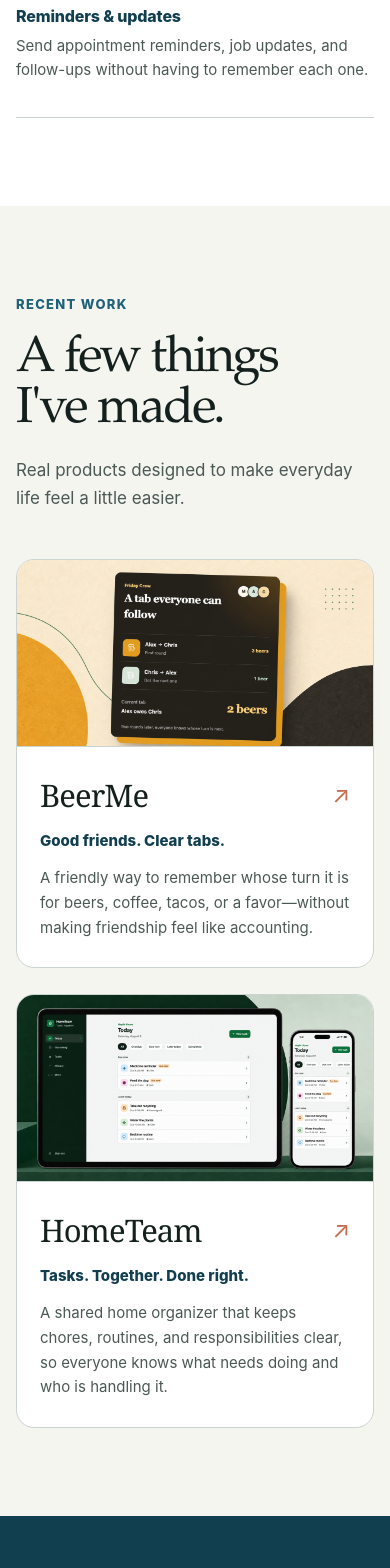
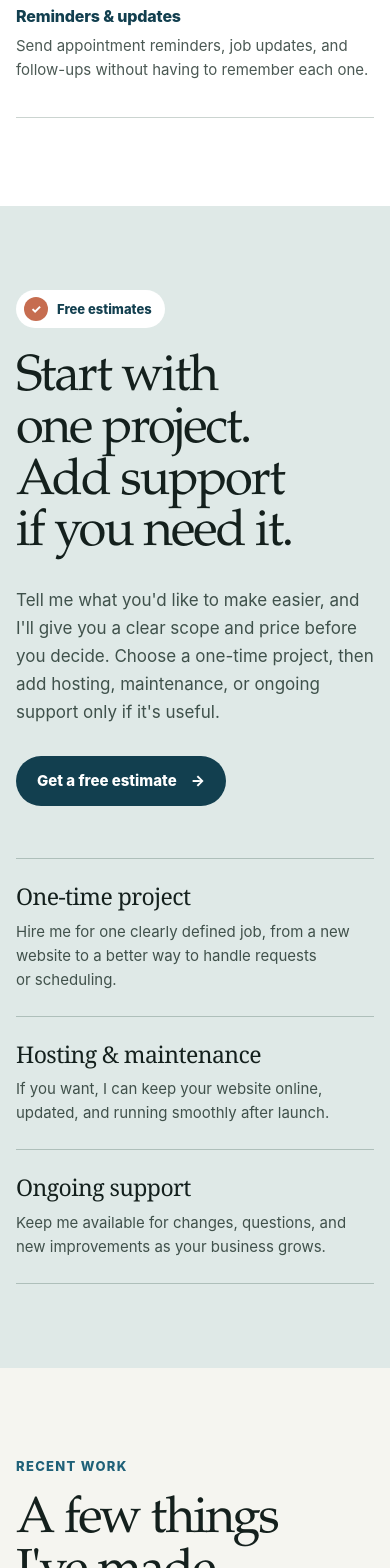
Before and after one commit to christopherrbrown3/christopherbrown.ai, a Next.js app: page / in a window 390 px wide. Shown: the part 3327-4895 px from the top of the page. Built offline with nearby package versions, Linux system fonts and the light colour scheme.

Commit message:
Add pricing and social sharing preview

```diff
--- a/app/globals.css
+++ b/app/globals.css
@@ -235,6 +235,17 @@ summary, a { -webkit-tap-highlight-color: transparent; }
 .service-items h4 { margin-bottom: 8px; color: var(--navy); font-size: 16px; font-weight: 800; letter-spacing: -.01em; line-height: 1.3; }
 .service-items p { margin: 0; color: var(--muted); font-size: 15px; line-height: 1.6; }
 
+.pricing-section { padding-block: clamp(84px, 9vw, 124px); background: var(--mist); }
+.pricing-layout { display: grid; grid-template-columns: .93fr 1.07fr; gap: clamp(64px, 9vw, 122px); align-items: start; }
+.pricing-intro h2 { max-width: 610px; margin-bottom: 26px; font-size: clamp(3.1rem, 5.2vw, 4.8rem); }
+.pricing-intro > p:not(.pricing-badge) { max-width: 590px; margin-bottom: 30px; color: #3f514b; font-size: 17px; }
+.pricing-badge { width: fit-content; display: inline-flex; align-items: center; gap: 9px; margin-bottom: 25px; padding: 7px 13px 7px 8px; border-radius: 999px; background: var(--white); color: var(--navy); font-size: 13px; font-weight: 820; }
+.pricing-badge span { width: 24px; height: 24px; display: grid; place-items: center; border-radius: 50%; background: var(--clay); color: var(--white); font-size: 12px; }
+.pricing-options { border-top: 1px solid #aebfba; }
+.pricing-options article { display: grid; grid-template-columns: minmax(150px, .58fr) 1fr; gap: 28px; padding: 29px 0 31px; border-bottom: 1px solid #aebfba; }
+.pricing-options h3 { margin: 0; color: var(--ink); font-family: "Iowan Old Style", Georgia, serif; font-size: clamp(23px, 2.2vw, 28px); font-weight: 400; letter-spacing: -.025em; line-height: 1.15; }
+.pricing-options p { margin: 2px 0 0; color: #40514b; font-size: 15px; line-height: 1.6; }
+
 .work-section { padding-block: clamp(88px, 10vw, 140px); background: var(--paper); }
 .work-heading { display: flex; align-items: end; justify-content: space-between; gap: 60px; margin-bottom: 52px; }
 .work-heading h2 { margin: 0; font-size: clamp(3.3rem, 5.8vw, 5.2rem); }
@@ -282,7 +293,7 @@ footer { padding-block: 55px 24px; background: var(--paper); }
 .footer-bottom a { min-height: 36px; display: inline-flex; align-items: flex-start; font-weight: 720; }
 
 @media (max-width: 920px) {
-  .hero-layout, .about-layout, .contact-layout { grid-template-columns: 1fr; }
+  .hero-layout, .pricing-layout, .about-layout, .contact-layout { grid-template-columns: 1fr; }
   .hero-copy { max-width: 760px; }
   .workday-graphic { width: min(620px, 100%); min-height: auto; transform: none; }
   .industry-layout { grid-template-columns: 1fr; gap: 18px; }
@@ -292,6 +303,9 @@ footer { padding-block: 55px 24px; background: var(--paper); }
   .service-group + .service-group { border-left: 0; }
   .service-group-heading { min-height: 0; padding: 27px 28px 27px 0; }
   .service-items { padding-left: 30px; border-left: 1px solid var(--line); }
+  .pricing-layout { gap: 52px; }
+  .pricing-intro { max-width: 720px; }
+  .pricing-options { max-width: 760px; }
   .about-copy { max-width: 680px; padding-top: 0; }
   .contact-copy { max-width: 640px; }
 }
@@ -317,6 +331,8 @@ footer { padding-block: 55px 24px; background: var(--paper); }
   .service-group { display: block; padding: 30px 0 10px; }
   .service-group-heading { padding: 0 0 25px; }
   .service-items { padding-left: 0; border-left: 0; }
+  .pricing-intro h2 { font-size: clamp(3rem, 13vw, 4.15rem); }
+  .pricing-options article { grid-template-columns: 1fr; gap: 8px; padding-block: 24px; }
   .portfolio-copy { padding: 23px 23px 27px; }
   .portfolio-copy h3 { font-size: 31px; }
   .about-layout { gap: 27px; }
--- a/app/layout.tsx
+++ b/app/layout.tsx
@@ -2,7 +2,10 @@ import type { Metadata } from "next";
 import "./globals.css";
 
 const title = "Websites & Business Tools for DMV Local Businesses | Christopher Brown";
-const description = "Websites, scheduling, customer follow-up, estimates, local SEO, and practical business tools for owner-run companies across Washington, DC, Maryland, and Northern Virginia.";
+const description = "Websites, scheduling, local SEO, and practical business tools for local companies across DC, Maryland, and Northern Virginia. Free estimates and flexible support.";
+const socialTitle = "Less busywork. More time for the work that pays.";
+const socialDescription = "Websites and practical tools for local businesses across DC, Maryland, and Northern Virginia. Free estimates, flexible hosting, and ongoing support.";
+const socialImage = "https://christopherbrown.ai/og-local-business-v2.png";
 
 export const metadata: Metadata = {
   metadataBase: new URL("https://christopherbrown.ai"),
@@ -12,19 +15,19 @@ export const metadata: Metadata = {
   robots: { index: true, follow: true },
   icons: { icon: "/favicon.svg", shortcut: "/favicon.svg" },
   openGraph: {
-    title,
-    description,
+    title: socialTitle,
+    description: socialDescription,
     url: "https://christopherbrown.ai",
     siteName: "christopherbrown.ai",
     locale: "en_US",
     type: "website",
-    images: [{ url: "/og-service-businesses.png", width: 1200, height: 630, alt: "Less busywork. More time for the work that pays." }],
+    images: [{ url: socialImage, secureUrl: socialImage, width: 1200, height: 630, type: "image/png", alt: "Less busywork. More time for the work that pays. Websites and practical tools for local businesses. Free estimates." }],
   },
   twitter: {
     card: "summary_large_image",
-    title,
-    description,
-    images: ["/og-service-businesses.png"],
+    title: socialTitle,
+    description: socialDescription,
+    images: [{ url: socialImage, width: 1200, height: 630, alt: "Less busywork. More time for the work that pays. Websites and practical tools for local businesses. Free estimates." }],
   },
 };
 
@@ -39,7 +42,7 @@ const organizationSchema = {
     { "@type": "AdministrativeArea", name: "Northern Virginia" },
     { "@type": "AdministrativeArea", name: "Maryland" },
   ],
-  serviceType: ["Small business websites", "Local search and SEO", "Scheduling and booking", "Customer relationship management", "Estimates and approvals", "Business software integrations"],
+  serviceType: ["Small business websites", "Local search and SEO", "Scheduling and booking", "Customer relationship management", "Estimates and approvals", "Business software integrations", "Website hosting and maintenance", "Ongoing website support"],
   audience: {
     "@type": "BusinessAudience",
     audienceType: "Local business owners in Washington, DC, Maryland, and Northern Virginia",
--- a/app/mobile-menu.tsx
+++ b/app/mobile-menu.tsx
@@ -17,6 +17,7 @@ export default function MobileMenu() {
       {open && (
         <nav id="mobile-navigation" aria-label="Mobile navigation">
           <a href="#services" onClick={closeMenu}>Services</a>
+          <a href="#pricing" onClick={closeMenu}>Pricing</a>
           <a href="#work" onClick={closeMenu}>Work</a>
           <a href="#about" onClick={closeMenu}>About</a>
           <EmailLink onActivate={closeMenu}>Email Chris</EmailLink>
--- a/app/page.tsx
+++ b/app/page.tsx
@@ -93,6 +93,7 @@ export default function Home() {
           </a>
           <nav className="desktop-nav" aria-label="Primary navigation">
             <a href="#services">Services</a>
+            <a href="#pricing">Pricing</a>
             <a href="#work">Work</a>
             <a href="#about">About</a>
             <EmailLink className="header-cta">Email Chris</EmailLink>
@@ -173,6 +174,31 @@ export default function Home() {
                 </div>
               </section>
             ))}
+          </div>
+        </section>
+
+        <section className="pricing-section" id="pricing">
+          <div className="container pricing-layout">
+            <div className="pricing-intro">
+              <p className="pricing-badge"><span aria-hidden="true">✓</span> Free estimates</p>
+              <h2>Start with one project. Add support if you need it.</h2>
+              <p>Tell me what you&apos;d like to make easier, and I&apos;ll give you a clear scope and price before you decide. Choose a one-time project, then add hosting, maintenance, or ongoing support only if it&apos;s useful.</p>
+              <EmailLink className="button button-primary">Get a free estimate <span aria-hidden="true">→</span></EmailLink>
+            </div>
+            <div className="pricing-options">
+              <article>
+                <h3>One-time project</h3>
+                <p>Hire me for one clearly defined job, from a new website to a better way to handle requests or scheduling.</p>
+              </article>
+              <article>
+                <h3>Hosting &amp; maintenance</h3>
+                <p>If you want, I can keep your website online, updated, and running smoothly after launch.</p>
+              </article>
+              <article>
+                <h3>Ongoing support</h3>
+                <p>Keep me available for changes, questions, and new improvements as your business grows.</p>
+              </article>
+            </div>
           </div>
         </section>
 
```
Also changed, not shown: public/og-local-business-v2.png (added), 1 other file (tests, documents, lock files or other folders).
